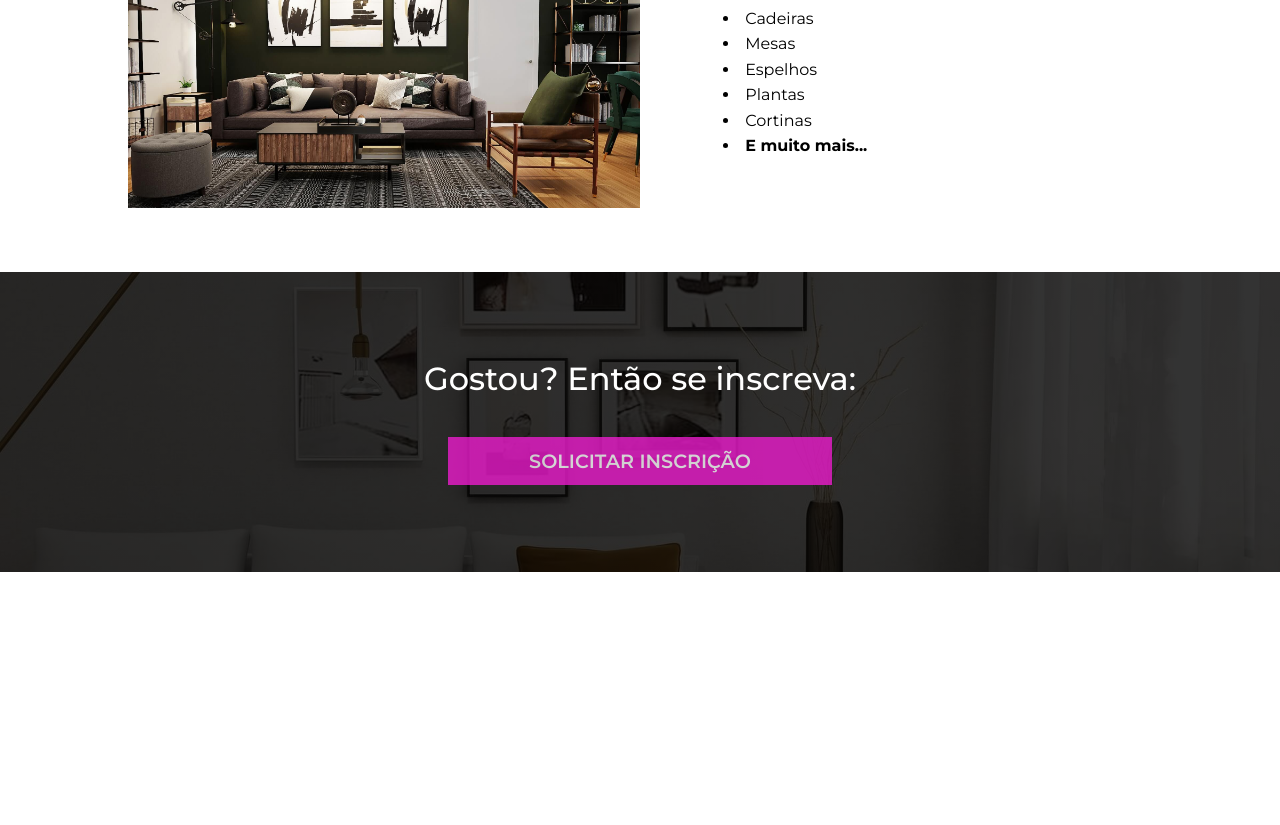
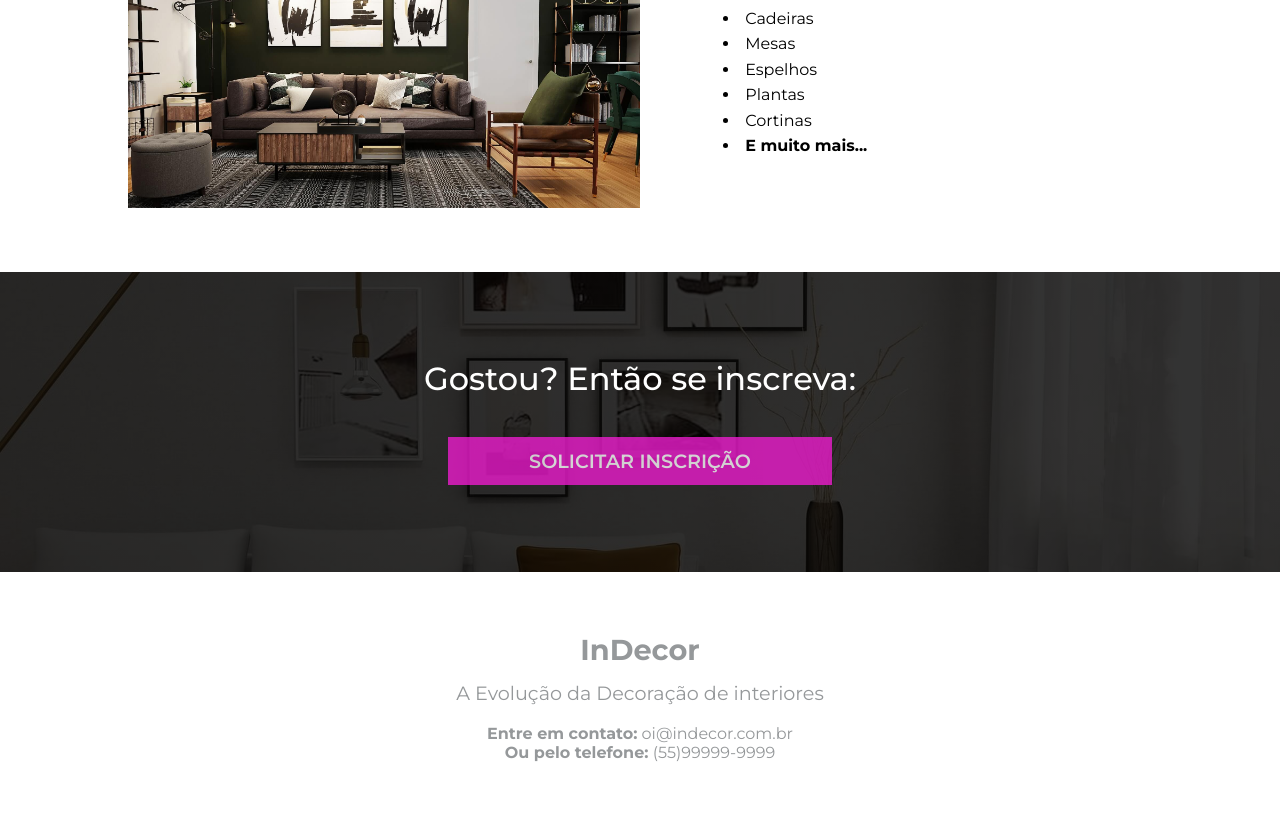
Before and after one commit to lucastompsonl/Landing-Page-InDecor, a plain HTML site: page index.html in a window 1280 px wide. Shown: the part 2539-3364 px from the top of the page. Drawn offline with nearby package versions, Linux system fonts and the light colour scheme.

Commit message:
Finalizado css do footer

```diff
--- a/assets/style.css
+++ b/assets/style.css
@@ -14,10 +14,6 @@
     margin: 0;
     padding: 0;
     box-sizing: border-box;
-}
-
-body {
-    padding-bottom: 500px;
 }
 
 /* Event form */
@@ -271,3 +267,27 @@ body {
     font-weight: 600;
     font-size: 1.2em;
 }
+
+/* Footer */
+#footer {
+    text-align: center;
+    color: var(--secondary);
+    height: 250px;
+    display: flex;
+    flex-direction: column;
+    justify-content: center;
+}
+
+#footer h3 {
+    font-size: 1.8em;
+    margin-bottom: .5em;
+}
+
+#footer span {
+    font-weight: bold;
+}
+
+#footer p:nth-child(2) {
+    margin-bottom: 1em;
+    font-size: 1.2em;
+}
--- a/index.html
+++ b/index.html
@@ -120,5 +120,11 @@
       <h3>Gostou? Então se inscreva:</h3>
       <button class="btn">Solicitar Inscrição</butto>
     </section>
+    <footer id="footer">
+      <h3>InDecor</h3>
+      <p>A Evolução da Decoração de interiores</p>
+      <p><span>Entre em contato:</span> oi@indecor.com.br</p>
+      <p><span>Ou pelo telefone:</span> (55)99999-9999</p>
+    </footer>
   </body>
 </html>
```
